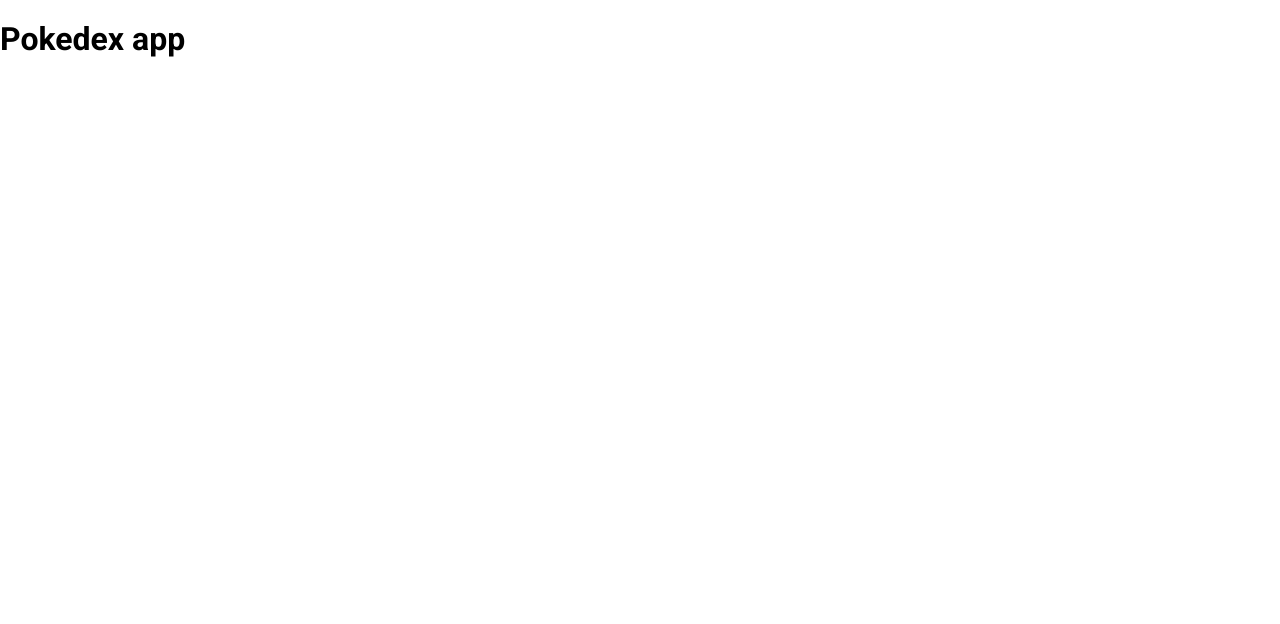
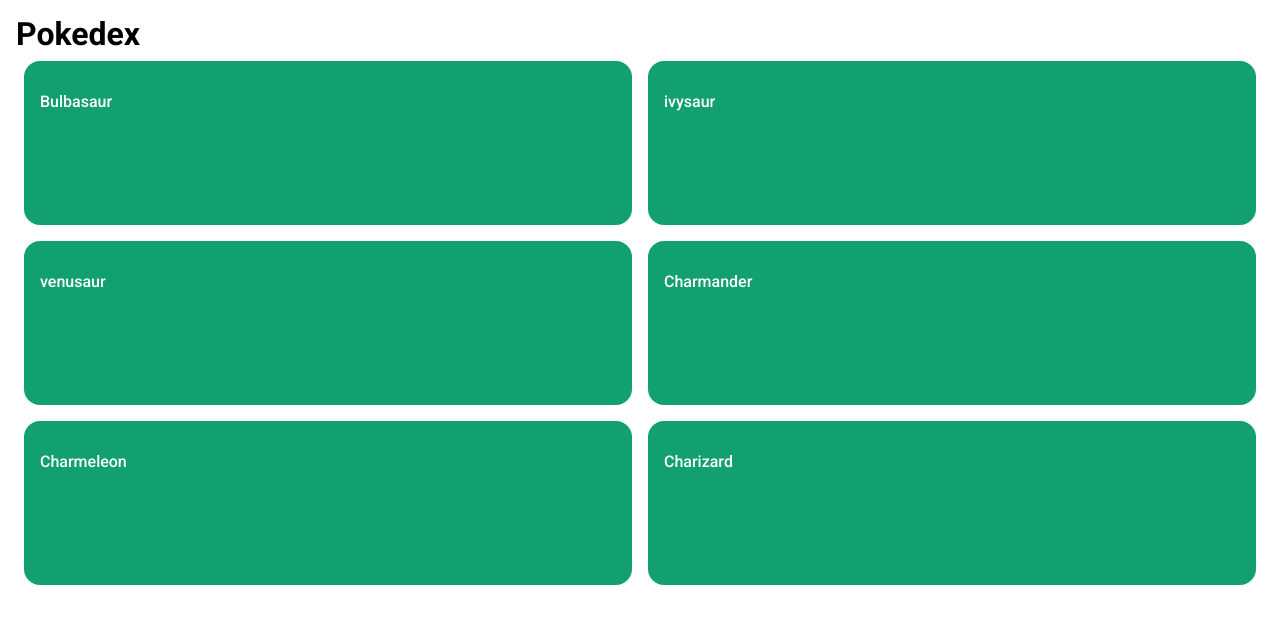
Before and after one commit to maucou/listagem_pokemon, a plain HTML site: page index.html in a window 1280 px wide. Drawn offline with nearby package versions, Linux system fonts and the light colour scheme.

Commit message:
pokemon listing stylization

```diff
--- a/assets/css/global.css
+++ b/assets/css/global.css
@@ -1,3 +1,29 @@
 *{
     font-family: 'Roboto', sans-serif;
 }
+
+
+.content {
+    padding: 1rem;
+}
+
+.content h1 {
+    margin: 0;
+}
+
+ol.pokemons {
+    display: grid;
+    grid-template-columns: 1fr 1fr;
+    list-style: none;
+    padding: 0;
+    margin: 0;
+}
+
+ol.pokemons li{
+  margin: .5rem;
+  padding: 2rem 1rem;
+  background-color: #12a06f;
+  color: #fff;
+  border-radius: 1rem;
+  height: 100px;
+}
--- a/index.html
+++ b/index.html
@@ -20,8 +20,31 @@
     <title>Pokedex</title>
 </head>
 <body>
-    <h1>Pokedex app</h1>
+    <section class="content">
+        <h1>Pokedex</h1>
 
+        <ol class="pokemons">
+            <li>
+                Bulbasaur
+            </li>
+            <li>
+                ivysaur
+            </li>
+            <li>
+                venusaur
+            </li>
+            <li>
+                Charmander
+            </li>
+            <li>
+                Charmeleon
+            </li>
+            <li>
+                Charizard
+            </li>
+
+        </ol>
+    </section>
 
     <!-- JS -->
     <script src="assets/js/main.js"></script>
```
